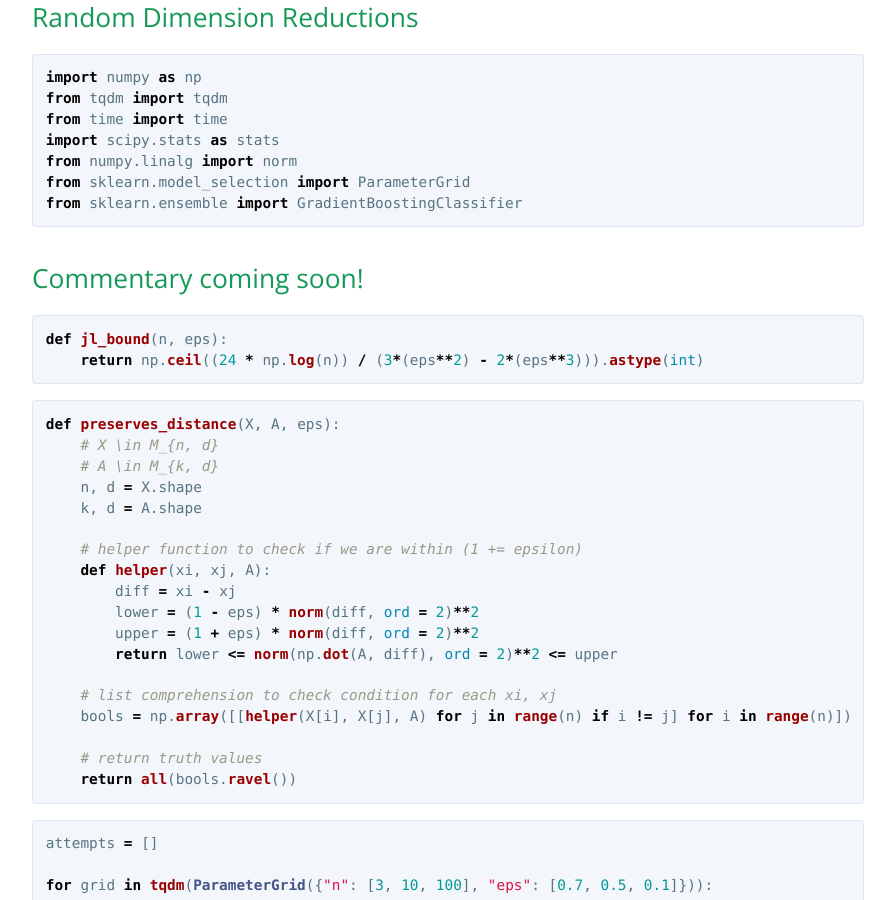
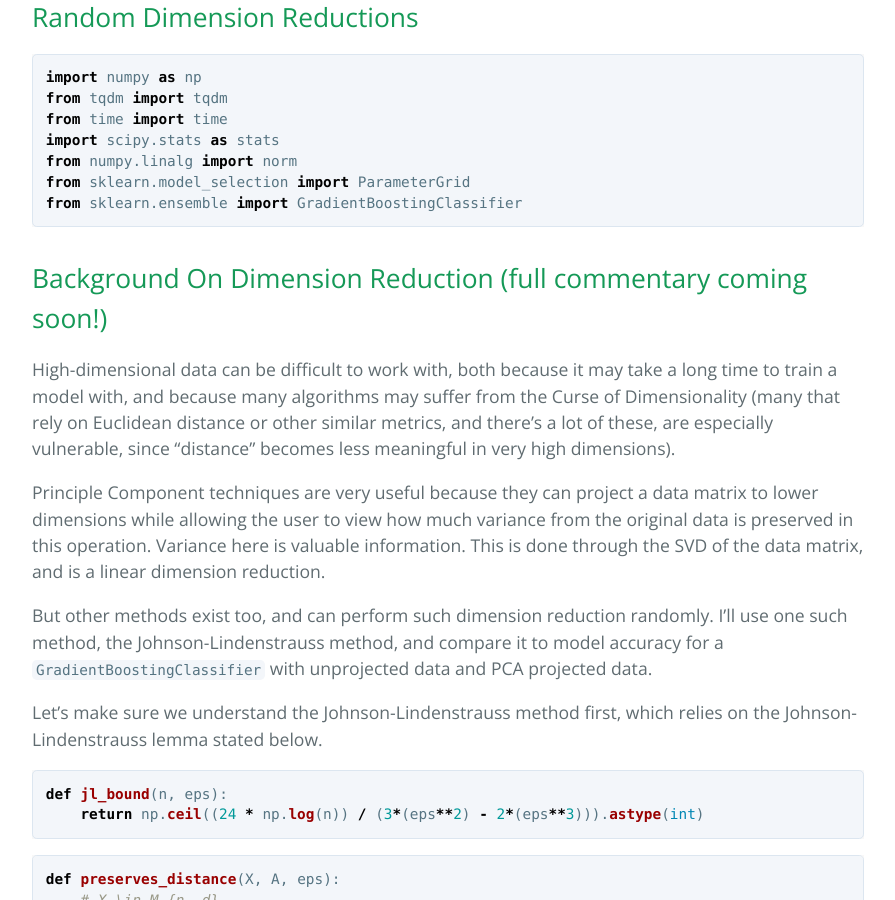
Before and after one commit to walkerhughes/portfolio, a Jekyll site: the page built from random_projections.md, in a window 1280 px wide and 900 px high, scrolled down 194 px. Shown: the whole window, without its empty margins (192-1087 px from the left). Built offline with Jekyll 4.4.1, drawn with Linux system fonts in a browser that asks for light colours; our own code applies the rules of GitHub Pages for plain Markdown files.

Commit message:
Update random_projections.md

````diff
--- a/random_projections.md
+++ b/random_projections.md
@@ -17,7 +17,17 @@ from sklearn.model_selection import ParameterGrid
 from sklearn.ensemble import GradientBoostingClassifier
 ```
 
-## Commentary coming soon!
+## Background On Dimension Reduction (full commentary coming soon!)
+
+High-dimensional data can be difficult to work with, both because it may take a long time to train a model with, and because many algorithms may suffer from the Curse of Dimensionality (many that rely on Euclidean distance or other similar metrics, and there's a lot of these, are especially vulnerable, since "distance" becomes less meaningful in very high dimensions).
+
+Principle Component techniques are very useful because they can project a data matrix to lower dimensions while allowing the user to view how much variance from the original data is preserved in this operation. Variance here is valuable information. This is done through the SVD of the data matrix, and is a linear dimension reduction.
+
+But other methods exist too, and can perform such dimension reduction randomly. I'll use one such method, the Johnson-Lindenstrauss method, and compare it to model accuracy for a ```GradientBoostingClassifier``` with unprojected data and PCA projected data.
+
+Let's make sure we understand the Johnson-Lindenstrauss method first, which relies on the Johnson-Lindenstrauss lemma stated below.
+
+
 
 ```python
 def jl_bound(n, eps):
````
